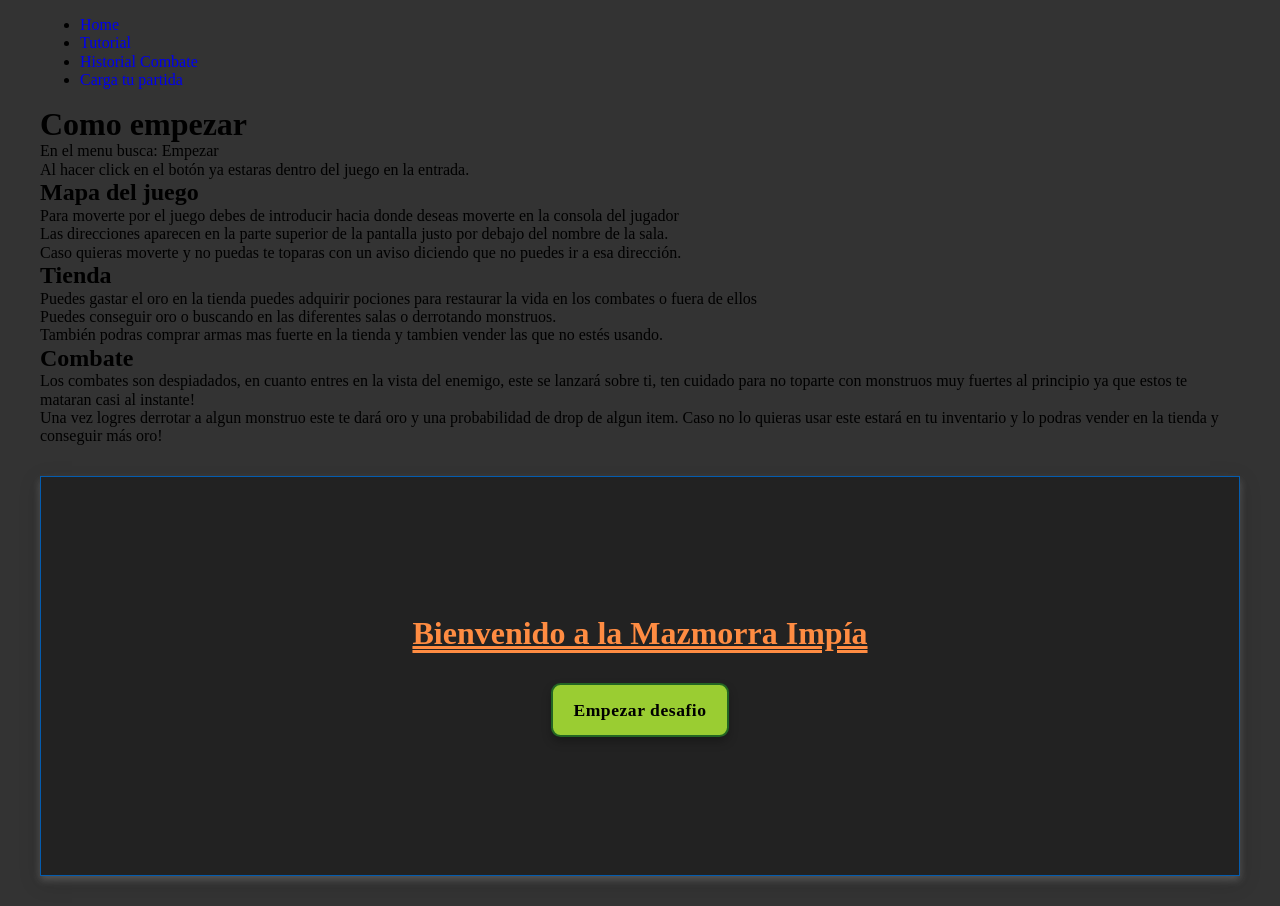
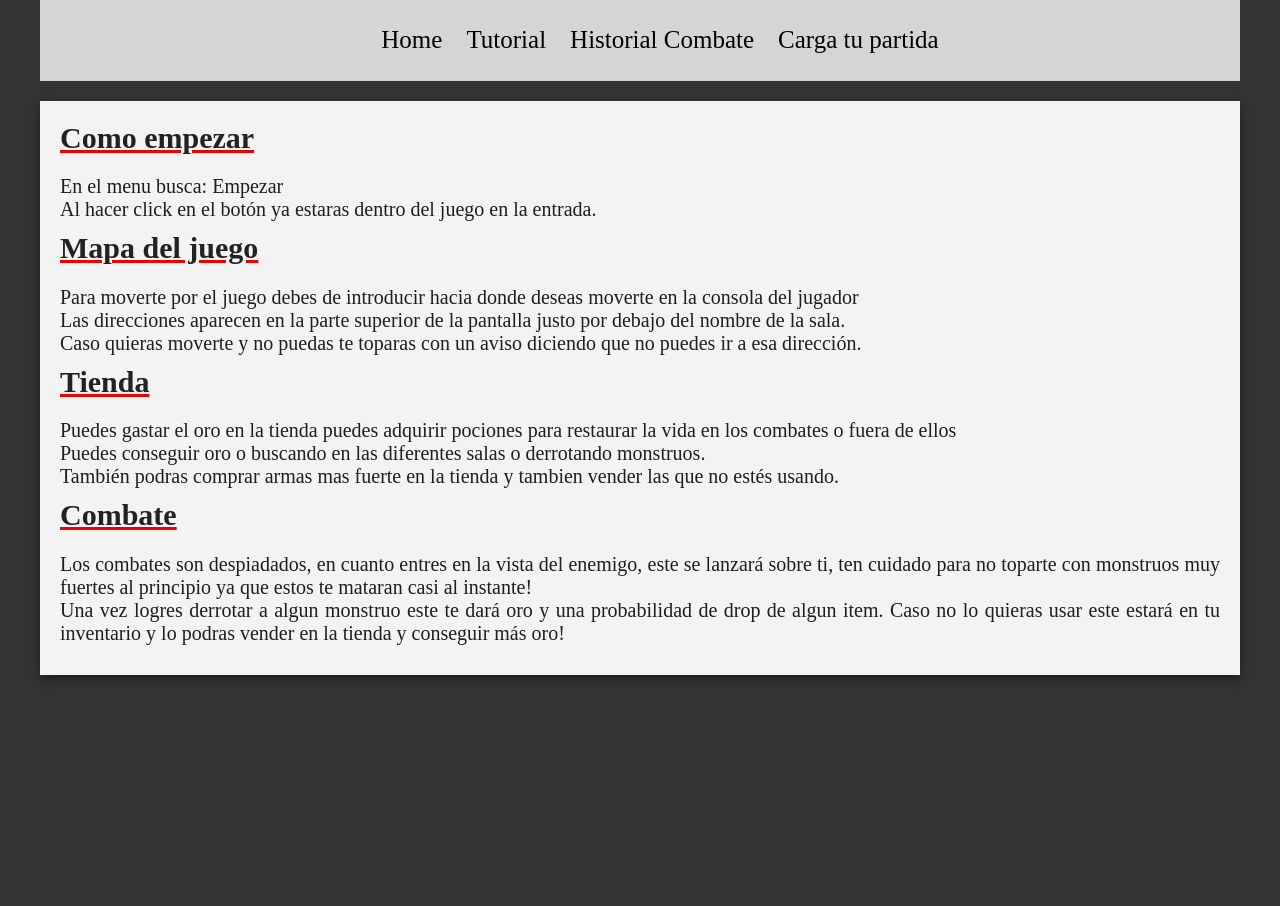
Before and after one commit to rogerio14698/JuegoRol-Finalizado, a plain HTML site: page index.html in a window 1280 px wide. Both pictures are taken after a click on the link "Tutorial". After the commit the page ends 800 px from the top, so only its background shows below. Drawn offline with Linux system fonts and the light colour scheme.

Commit message:
Añadido nuevas secciones en el navegador, historial y carga tu partida; ver como implementar carga tu partida en el juego; posible que con un JSON

```diff
--- /dev/null
+++ b/css/nav.css
@@ -0,0 +1,22 @@
+.navegador{
+    display: flex;
+    flex-direction: row;
+    align-items: center;
+    justify-content: space-around;
+    background-color: #d5d5d5;
+    padding: 10px;
+}
+.navegador ul li{
+    list-style: none;
+    display: inline-block;
+    margin: 0 10px;
+}
+.navegador a {
+    font-size: 25px;
+    color: black;
+    text-decoration: none;
+}
+.navegador a:hover {
+    color: #ff0000;
+    text-decoration: underline double red;
+}
--- /dev/null
+++ b/css/tutorial.css
@@ -0,0 +1,22 @@
+.tutorial{
+    display: flex;
+    flex-direction: column;
+    align-items: flex-start;
+    justify-content: center;
+    background-color: #f3f3f3;
+    padding: 20px;
+    margin-top: 20px;
+    box-shadow: #1e1e1e 0px 4px 8px;
+}
+.tutorial h1, .tutorial h2{
+    font-size: 30px;
+    color: #222;
+    margin-bottom: 20px;
+    text-decoration: underline rgb(238, 0, 0);
+}
+.tutorial p{
+    font-size: 20px;
+    color: #1e1e1e;
+    margin-bottom: 10px;
+    text-align: justify;
+}
--- a/index.html
+++ b/index.html
@@ -10,11 +10,13 @@
 
 <body>
     <main class="contenedor">
-        <nav id="navegadorPaginas"></nav>
-        <section id="tutorial"></section>
+        <nav class="navegador" id="navegadorPaginas"></nav>
+        <section class="tutorial" id="tutorial"></section>
+        <section class="historial" id="historial"></section>
+        <section class="cargarPartiga" id="cargarPartida"></section>
 
 
-        <section class="inicio">
+        <section class="inicio" data-vista="inicio">
             <h1>Bienvenido a la Mazmorra Impía</h1>
             <button class="boton botonExito botonGrande" id="btnInicio">Empezar desafio</button>
         </section>
--- a/main.css
+++ b/main.css
@@ -3,9 +3,22 @@
 @import 'css/globales.css';
 @import 'css/fondoSalas.css';
 @import 'css/btn.css';
+/*Estilo paginas*/
+@import 'css/nav.css';
+@import 'css/tutorial.css';
 
 
 /*Estilos para la interfaz de usuario */
 @import 'css/ui.css';
 @import 'css/consola.css';
 @import 'css/templateUi.css';
+
+/*
+   Esta regla va al final del archivo principal para que tenga prioridad
+   sobre cualquier display definido antes en .inicio, .tutorial u otros bloques.
+   De esta forma, cuando JavaScript asigne element.hidden = true,
+   el navegador realmente ocultará el elemento aunque su clase use display:flex.
+*/
+[hidden] {
+	display: none !important;
+}
--- a/renderizarTemplatesExternos.js
+++ b/renderizarTemplatesExternos.js
@@ -3,6 +3,8 @@
 // Cada bloque visual tiene su propio archivo para mantener el HTML principal más limpio.
 const rutaTemplateNavegador = 'template/navegadorExterno.html';
 const rutaTemplateTutorial = 'template/tutorial.html';
+const rutaTemplateHistorial = 'template/historial.html';
+const rutaTemplateCargarPartida = 'template/cargarPartida.html';
 
 // Esta función recibe el id del contenedor donde se inyectará el template
 // y la ruta del archivo HTML externo que contiene la etiqueta <template>.
@@ -53,9 +55,11 @@ async function cargarTemplatesWeb(idTemplateWeb, rutaTemplateWeb) {
 function mostrarVista(vista) {
     const inicio = document.querySelector('.inicio');
     const tutorial = document.getElementById('tutorial');
+    const historial = document.getElementById('historial');
+    const cargarPartida = document.getElementById('cargarPartida');
 
     // Si falta alguno de los bloques visuales, salimos para evitar errores en tiempo de ejecución.
-    if (!inicio || !tutorial) {
+    if (!inicio || !tutorial || !historial || !cargarPartida) {
         return;
     }
 
@@ -63,6 +67,8 @@ function mostrarVista(vista) {
     if (vista === 'inicio') {
         inicio.hidden = false;
         tutorial.hidden = true;
+        historial.hidden = true;
+        cargarPartida.hidden = true;
         return;
     }
 
@@ -70,6 +76,23 @@ function mostrarVista(vista) {
     if (vista === 'tutorial') {
         inicio.hidden = true;
         tutorial.hidden = false;
+        historial.hidden = true;
+        cargarPartida.hidden = true;
+        return;
+    }
+    if (vista === 'historial') {
+        inicio.hidden = true;
+        tutorial.hidden = true;
+        historial.hidden = false;
+        cargarPartida.hidden = true;
+        return;
+    }
+    if (vista === 'cargarPartida') {
+        inicio.hidden = true;
+        tutorial.hidden = true;
+        historial.hidden = true;
+        cargarPartida.hidden = false;
+        return;
     }
 }
 
@@ -104,9 +127,11 @@ async function iniciarPantallaWeb() {
     try {
         const navegadorWeb = document.getElementById('navegadorPaginas');
         const tutorialTemplate = document.getElementById('tutorial');
+        const historialTemplate = document.getElementById('historial');
+        const cargarPartidaTemplate = document.getElementById('cargarPartida');
 
         // Si la página actual no tiene ninguno de los contenedores esperados, no continuamos.
-        if (!navegadorWeb && !tutorialTemplate) {
+        if (!navegadorWeb && !tutorialTemplate && !historialTemplate && !cargarPartidaTemplate) {
             return;
         }
 
@@ -118,6 +143,12 @@ async function iniciarPantallaWeb() {
         // El tutorial también se carga al inicio, pero se mantiene oculto hasta que el usuario lo pida.
         if (tutorialTemplate) {
             await cargarTemplatesWeb('tutorial', rutaTemplateTutorial);
+        }
+        if (historialTemplate) {
+            await cargarTemplatesWeb('historial', rutaTemplateHistorial);
+        }
+        if (cargarPartidaTemplate) {
+            await cargarTemplatesWeb('cargarPartida', rutaTemplateCargarPartida);
         }
 
         // La navegación debe configurarse después de renderizar el template del menú,
--- /dev/null
+++ b/template/cargarPartida.html
@@ -0,0 +1,7 @@
+<template id="cargarPartida">
+
+    <h1>Carga tu partida guardada aqui</h1>
+
+    <!--Ver como implemetnar esto: creo que por un Json-->
+
+</template>
--- /dev/null
+++ b/template/historial.html
@@ -0,0 +1,7 @@
+<template id="historial">
+    <h1>Historial de combate</h1>
+
+    <p>Aqui podrias ver el historial de combate de tu partida mas reciente:</p>
+
+    <a href="../index.html">Volver al inicio</a>
+</template>
--- a/template/navegadorExterno.html
+++ b/template/navegadorExterno.html
@@ -2,7 +2,7 @@
         <ul>
             <li><a href="#" data-vista="inicio">Home</a></li>
             <li><a href="#" data-vista="tutorial">Tutorial</a></li>
-            <li><a href="#">Historial Combate</a></li>
-            <li><a href="#">Carga tu partida</a></li>
+            <li><a href="#" data-vista="historial">Historial Combate</a></li>
+            <li><a href="#" data-vista="cargarPartida">Carga tu partida</a></li>
         </ul>
 </template>
--- a/template/tutorial.html
+++ b/template/tutorial.html
@@ -1,5 +1,5 @@
 <template id="tutorial">
-    <section>
+
             <h1>Como empezar</h1>
             <p>
                 En el menu busca: Empezar <br>
@@ -31,5 +31,4 @@
                 Caso no lo quieras usar este estará en tu inventario y lo podras vender en la tienda y conseguir más
                 oro!
             </p>
-        </section>
 </template>
```
